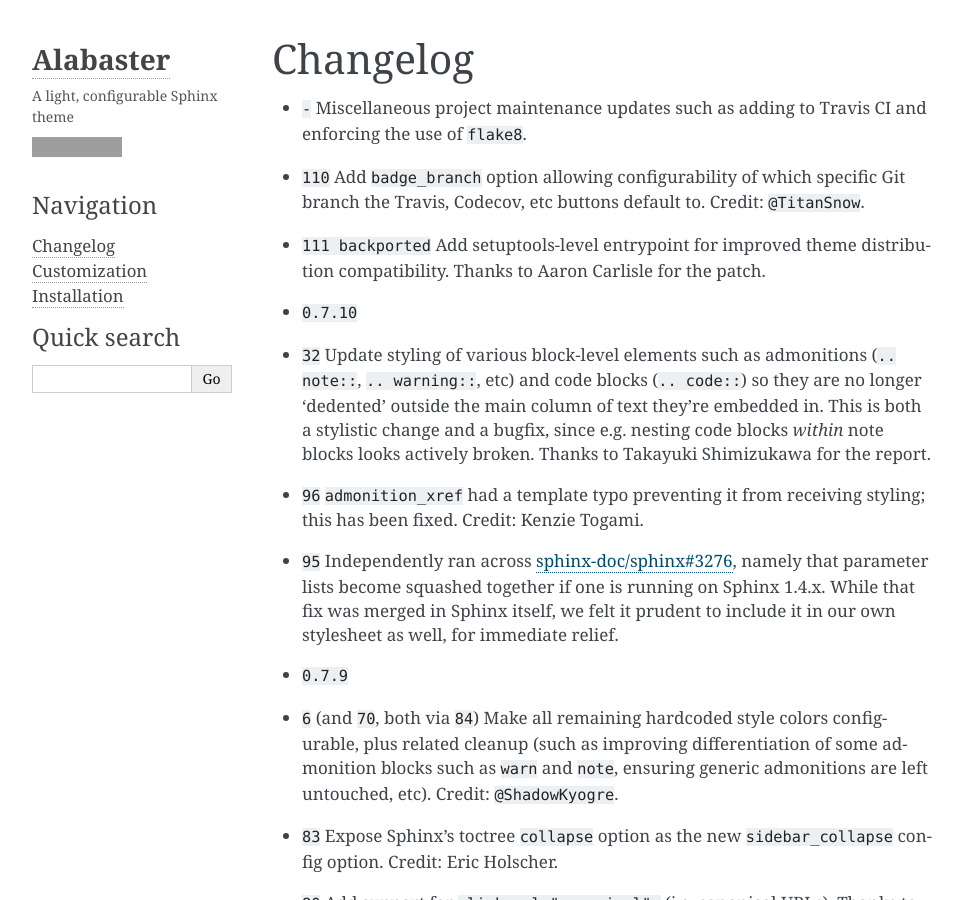
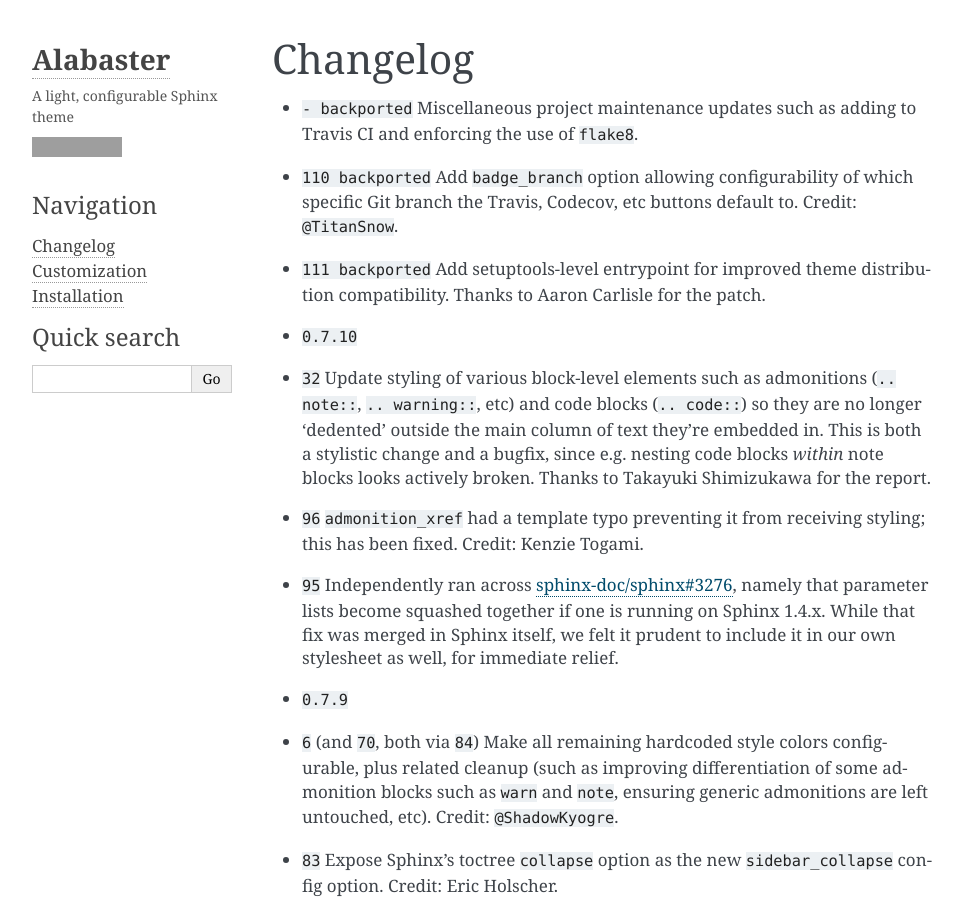
Before and after one commit to sphinx-doc/alabaster, a Sphinx documentation site: the page built from docs/changelog.rst, in a window 1280 px wide and 900 px high. Shown: the whole window, without its empty margins (148-1111 px from the left). Built offline with Sphinx 7.4.7, drawn with Linux system fonts in a browser that asks for light colours; cross-references to code outside the pages are shown as plain code; grey boxes are pictures that could not be loaded.

Commit message:
Note recent bits as backported on assumption next release will still be 0.7.xx =/

```diff
--- a/docs/changelog.rst
+++ b/docs/changelog.rst
@@ -2,11 +2,11 @@
 Changelog
 =========
 
-* :support:`-` Miscellaneous project maintenance updates such as adding to
-  Travis CI and enforcing the use of ``flake8``.
-* :feature:`110` Add ``badge_branch`` option allowing configurability of which
-  specific Git branch the Travis, Codecov, etc buttons default to. Credit:
-  ``@TitanSnow``.
+* :support:`- backported` Miscellaneous project maintenance updates such as
+  adding to Travis CI and enforcing the use of ``flake8``.
+* :feature:`110 backported` Add ``badge_branch`` option allowing
+  configurability of which specific Git branch the Travis, Codecov, etc buttons
+  default to. Credit: ``@TitanSnow``.
 * :support:`111 backported` Add setuptools-level entrypoint for improved theme
   distribution compatibility. Thanks to Aaron Carlisle for the patch.
 * :release:`0.7.10 <2017-02-28>`
```
